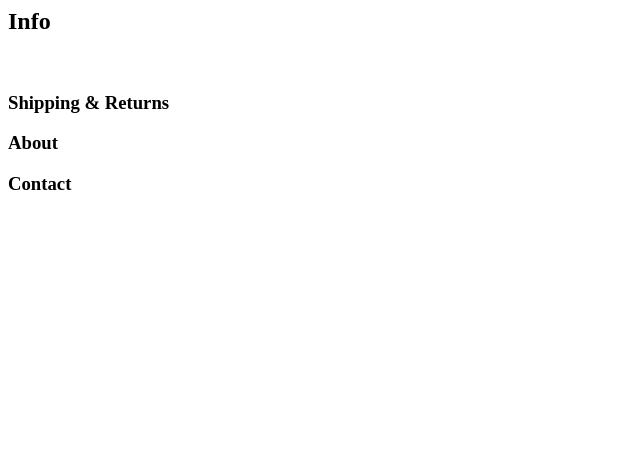
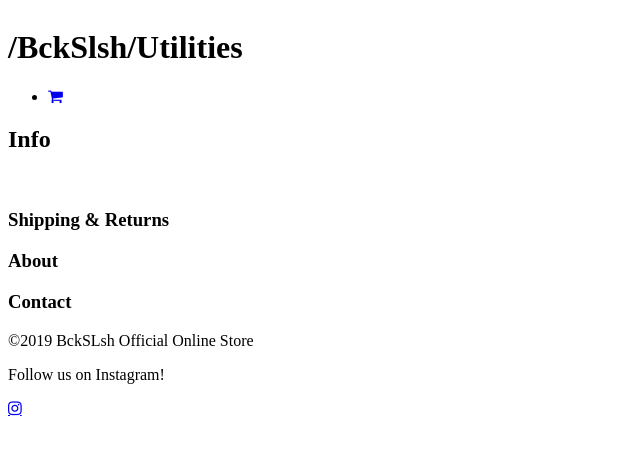
Before and after one commit to vv020633/techWebShop, a plain HTML site: page index.html in a window 1280 px wide. Shown: the whole page, without its empty margins (0-640 px from the left). Drawn offline with Linux system fonts and the light colour scheme.

Commit message:
Homepage shell. Added footer + footer contents, Instagram icon. Addedtitle. Added Shopping cart icon. Basic pre-planning skeleton

```diff
--- a/index.html
+++ b/index.html
@@ -1,20 +1,59 @@
 <!DOCTYPE html5>
 <html>
+
 <head>
+   <meta charset="utf-8">
+   <meta charset="utf-8">
+   <meta http-equiv="X-UA-Compatible" content="IE=edge">
+
+   <!--Icon Library-->
+   <link rel="stylesheet" href="https://cdnjs.cloudflare.com/ajax/libs/font-awesome/4.7.0/css/font-awesome.min.css">
+
+
    <title>/BckSlsh Utilities/</title>
 </head>
-<body class="body">
-  <div class="container">
+
+<body class="container">
+
+
+
+
     <div class="header">
+      <div class="navbar-left">
+        <img src="">
+        <h1>/BckSlsh/Utilities</h1>
+      </div>
+      <ul class ="navbar-right">
+        <li><a href="#" id="cart">
+          <i class="fa fa-shopping-cart"></i>
+          <span class="badge"></span>
+          </a>
+        </li>
+      </ul>
+    </div>
 
-  </div>
+  <main class="main">
+    <div class ="left-index">
       <h2>Info</h2>
       <br>
       <h3>Shipping & Returns</h3>
       <h3>About</h3>
       <h3>Contact</h3>
     </div>
+  </main>
+
+  <footer>
+    <div class="footer-left">
+      <!--Copyright-->
+      <p>&copy2019 BckSLsh Official Online Store</p>
+    </div>
+    <div class="footer-right">
+      <!--Link to Insta-->
+      <p>Follow us on Instagram!</p>
+      <a href="#" class="fa fa-Instagram"></a>
+    </div>
+
+  </footer>
 </body>
-<footer>
-</footer>
+
 </html>
```
Lines whose indentation alone changed are shown as unchanged.
